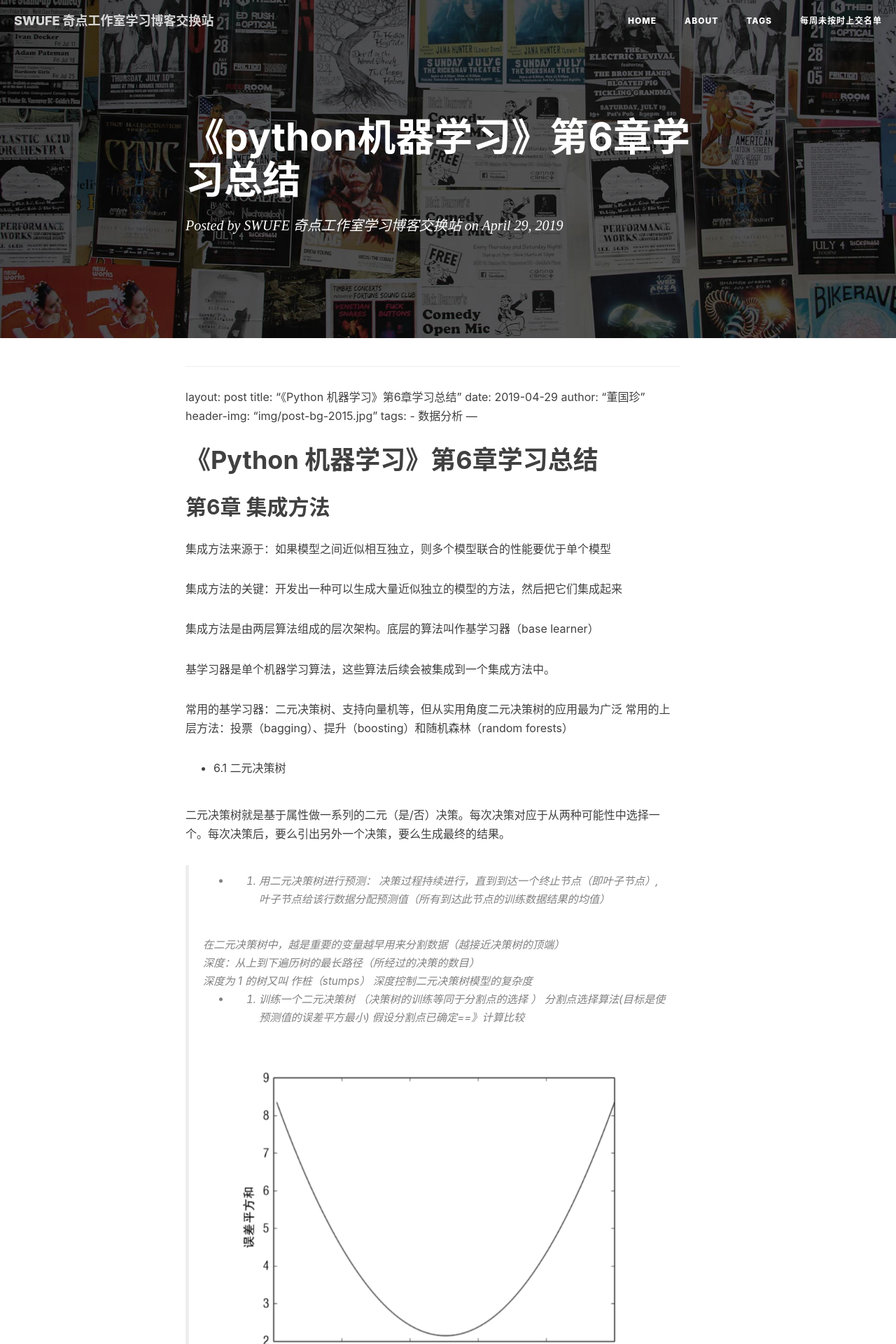
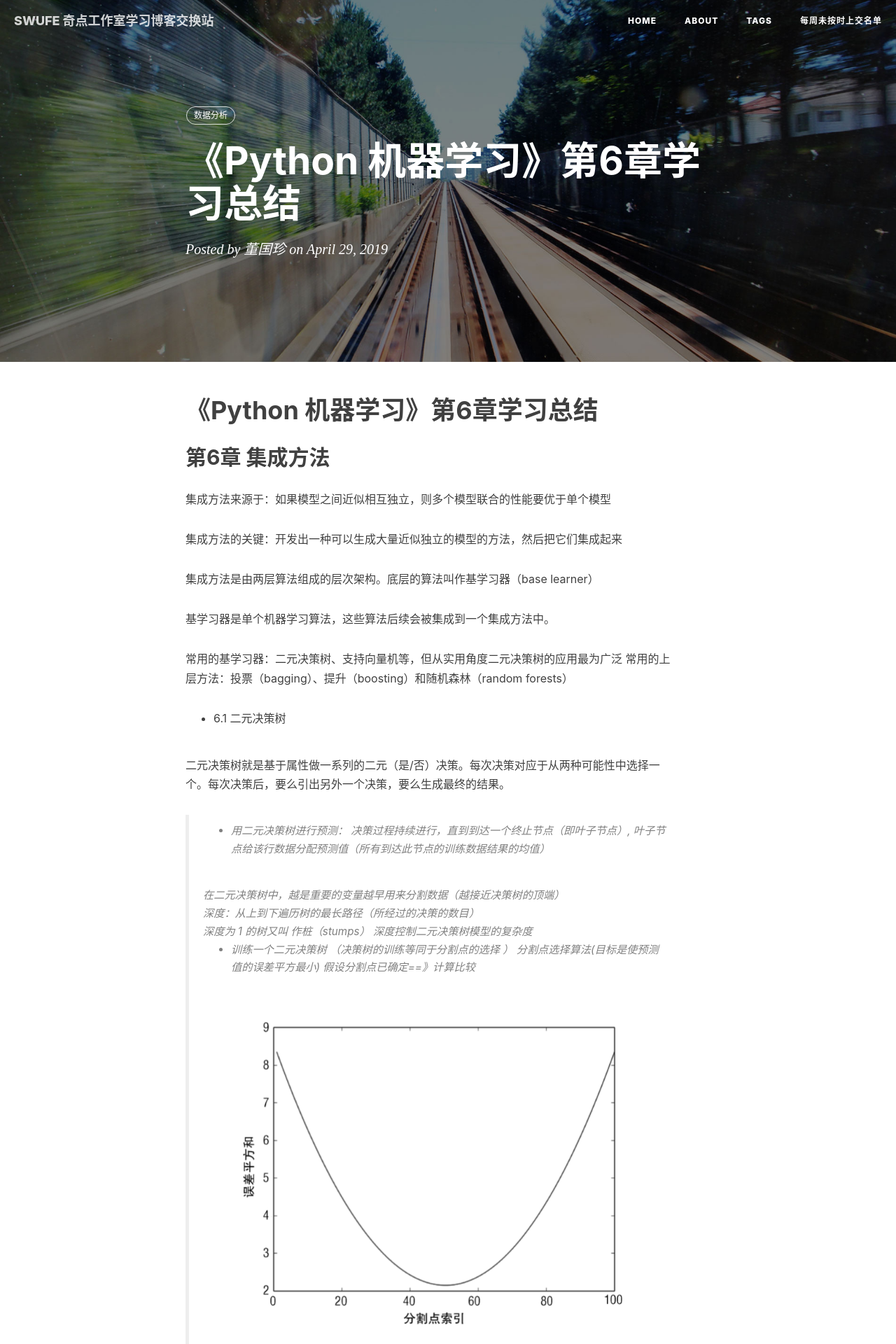
Before and after one commit to wjy990706/Blog-Share, a Jekyll site: the page built from _posts/2019-04-29-《Python机器学习》第6章学习总结 .md, in a window 1280 px wide. Shown: the top 1920 px of the page at 70% size. Built offline with Jekyll 4.4.1, drawn with Linux system fonts in a browser that asks for light colours; nearby versions of some CDN libraries; our own code applies the rules of GitHub Pages for plain Markdown files; comment, search, counter and statistics services are not loaded; some of the changed lines change nothing that is shown.

Commit message:
Update 2019-04-29-《Python机器学习》第6章学习总结 .md

```diff
--- a/_posts/2019-04-29-《Python机器学习》第6章学习总结 .md
+++ b/_posts/2019-04-29-《Python机器学习》第6章学习总结 .md
@@ -1,4 +1,3 @@
-
 ---
 layout:     post
 title:      "《Python 机器学习》第6章学习总结"
@@ -32,7 +31,7 @@ tags:
 * 6.1 二元决策树
 
 二元决策树就是基于属性做一系列的二元（是/否）决策。每次决策对应于从两种可能性中选择一个。每次决策后，要么引出另外一个决策，要么生成最终的结果。
-> * 1. 用二元决策树进行预测：
+> * 用二元决策树进行预测：
 > 决策过程持续进行，直到到达一个终止节点（即叶子节点）, 叶子节点给该行数据分配预测值（所有到达此节点的训练数据结果的均值）
 >
 > 在二元决策树中，越是重要的变量越早用来分割数据（越接近决策树的顶端）
@@ -41,7 +40,7 @@ tags:
 > 深度为 1 的树又叫 作桩（stumps）
 > 深度控制二元决策树模型的复杂度
 >
-> * 2. 训练一个二元决策树 （决策树的训练等同于分割点的选择 ）
+> * 训练一个二元决策树 （决策树的训练等同于分割点的选择 ）
 > 分割点选择算法(目标是使预测值的误差平方最小)
 > 假设分割点已确定==》计算比较
 >
```
